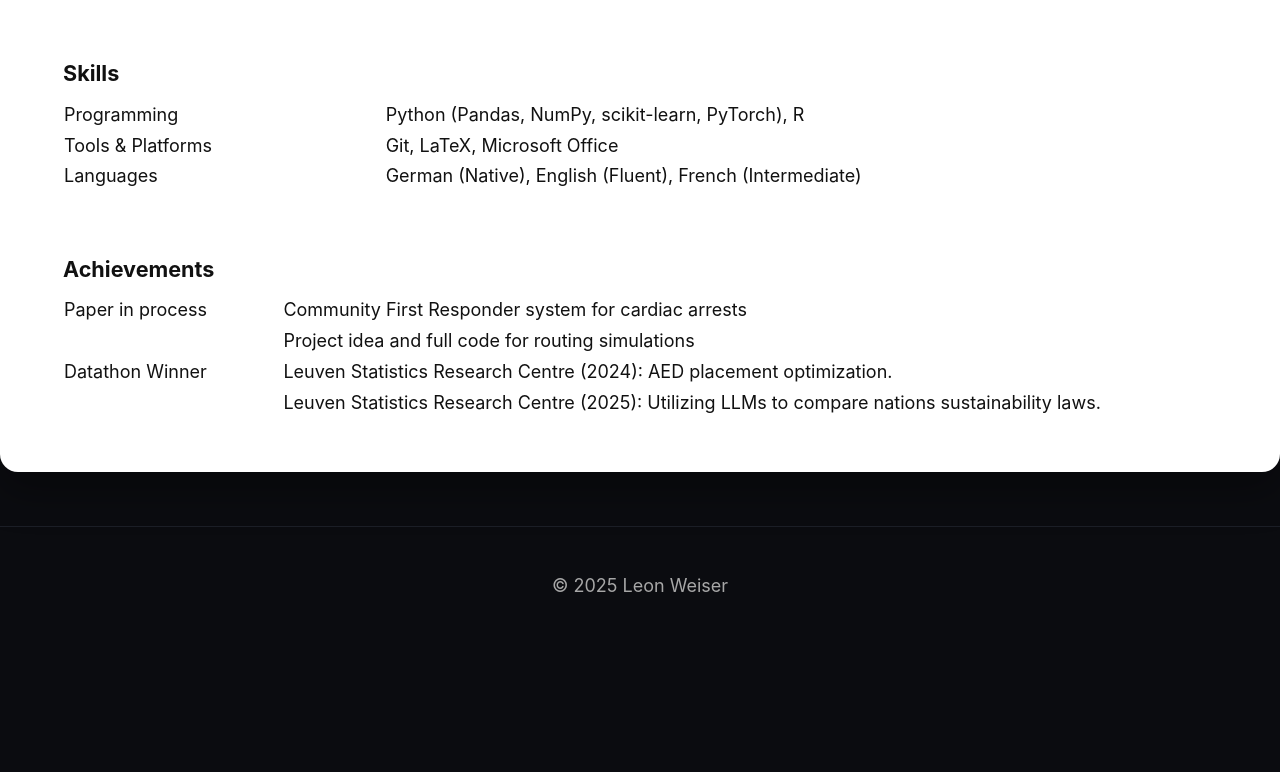
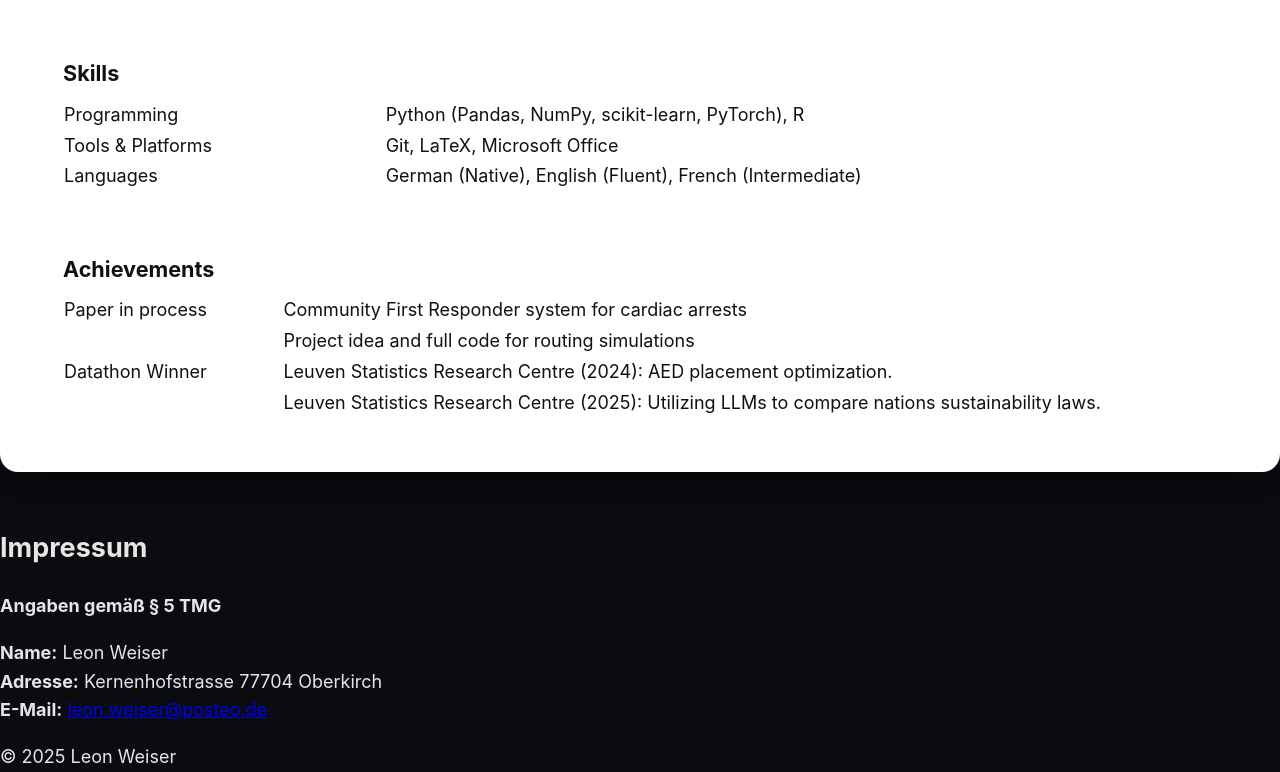
Before and after one commit to Leowiser/website_demo, a plain HTML site: page index.html in a window 1280 px wide. Shown: the part 1717-2489 px from the top of the page. Before the commit the page ends 2363 px from the top, so only its background shows below. Drawn offline with Linux system fonts and the light colour scheme; files whose address does not match are found by name; a web font is replaced by a local one.

Commit message:
Update index.html

```diff
--- a/index.html
+++ b/index.html
@@ -244,9 +244,21 @@
     </section>
   </main>
 
-  <footer class="site-footer">
-    <p>© <span id="year"></span> Leon Weiser</p>
-  </footer>
+  <section class="panel" id="impressum">
+<h2>Impressum</h2>
+<p><strong>Angaben gemäß § 5 TMG</strong></p>
+<p>
+<strong>Name:</strong> Leon Weiser <br>
+<strong>Adresse:</strong> Kernenhofstrasse 77704 Oberkirch <br>
+<strong>E-Mail:</strong> <a href="mailto:leon.weiser@posteo.de">leon.weiser@posteo.de</a>
+</p>
+
+</section>
+
+
+<footer>
+© <span id="year"></span> Leon Weiser
+</footer>
 
   <!-- JS (defer so it runs after HTML exists) -->
   <script src="assets/js/main.js" defer></script>
```
